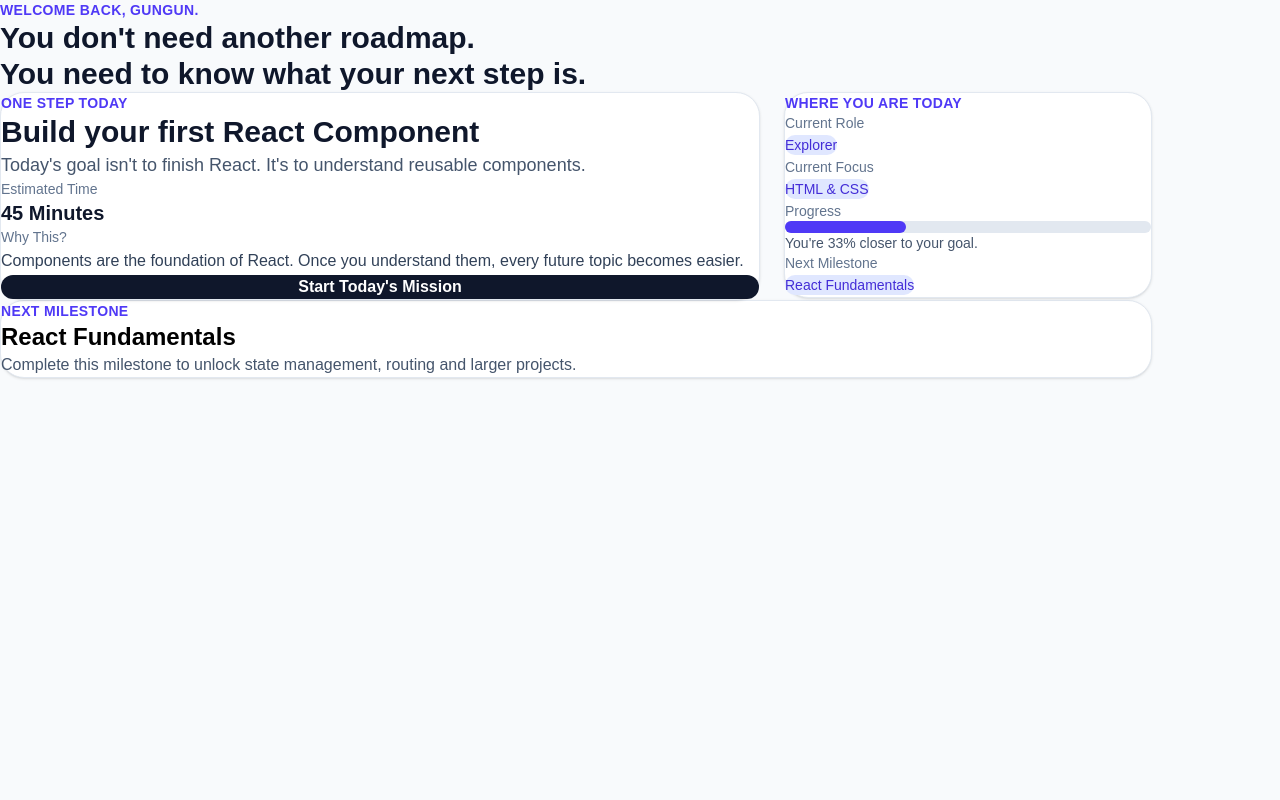
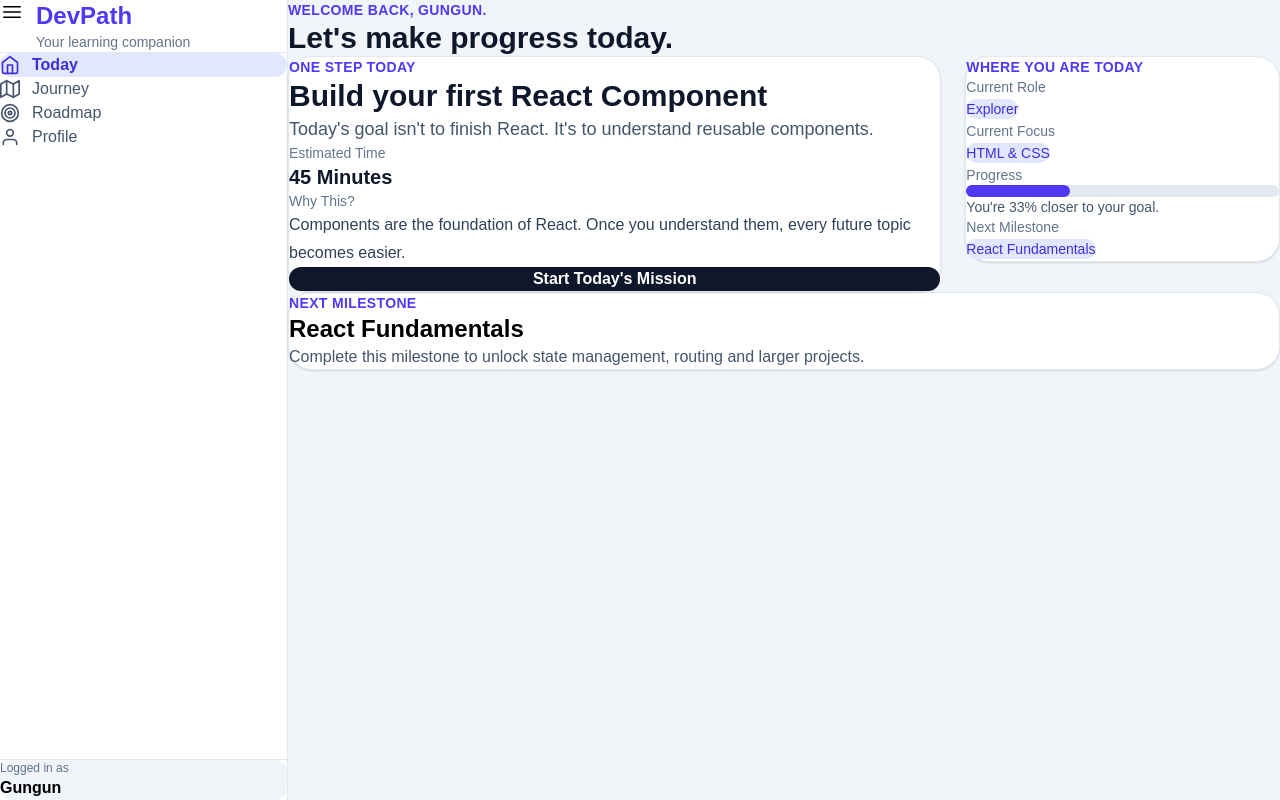
Before and after one commit to gunguncodes/DevPath, a React (Vite) app in the folder Frontend/devpath-ui/: page / in a window 1280 px wide. Built offline with nearby package versions, Linux system fonts and the light colour scheme.

Commit message:
Add collapsible sidebar and improve dashboard layout

```diff
--- a/Frontend/devpath-ui/package.json
+++ b/Frontend/devpath-ui/package.json
@@ -14,6 +14,7 @@
     "react": "^19.2.7",
     "react-dom": "^19.2.7",
     "react-icons": "^5.7.0",
+    "react-router-dom": "^7.18.1",
     "tailwindcss": "^4.3.3"
   },
   "devDependencies": {
--- a/Frontend/devpath-ui/src/App.jsx
+++ b/Frontend/devpath-ui/src/App.jsx
@@ -1,7 +1,21 @@
+import { BrowserRouter, Routes, Route } from "react-router-dom";
+
 import Home from "./pages/Home";
+import Journey from "./pages/Journey";
+import Roadmap from "./pages/Roadmap";
+import Profile from "./pages/Profile";
 
 function App() {
-  return <Home />;
+  return (
+    <BrowserRouter>
+      <Routes>
+        <Route path="/" element={<Home />} />
+        <Route path="/journey" element={<Journey />} />
+        <Route path="/roadmap" element={<Roadmap />} />
+        <Route path="/profile" element={<Profile />} />
+      </Routes>
+    </BrowserRouter>
+  );
 }
 
 export default App;
--- a/Frontend/devpath-ui/src/components/home/Greeting.jsx
+++ b/Frontend/devpath-ui/src/components/home/Greeting.jsx
@@ -6,9 +6,7 @@ function Greeting() {
       </p>
 
       <h1 className="text-3xl font-bold text-slate-900 mt-2">
-        You don't need another roadmap.
-        <br />
-        You need to know what your next step is.
+       Let's make progress today.
       </h1>
     </section>
   );
--- /dev/null
+++ b/Frontend/devpath-ui/src/components/layout/Sidebar.jsx
@@ -0,0 +1,135 @@
+import { NavLink } from "react-router-dom";
+import { HiOutlineBars3 } from "react-icons/hi2";
+import {
+  FiHome,
+  FiMap,
+  FiTarget,
+  FiUser,
+} from "react-icons/fi";
+
+function Sidebar({ collapsed, setCollapsed }) {
+  const links = [
+    {
+      name: "Today",
+      path: "/",
+      icon: <FiHome size={20} />,
+    },
+    {
+      name: "Journey",
+      path: "/journey",
+      icon: <FiMap size={20} />,
+    },
+    {
+      name: "Roadmap",
+      path: "/roadmap",
+      icon: <FiTarget size={20} />,
+    },
+    {
+      name: "Profile",
+      path: "/profile",
+      icon: <FiUser size={20} />,
+    },
+  ];
+
+  return (
+<aside
+    className={`
+    ${collapsed ? "w-20" : "w-72"}
+    bg-white
+    border-r
+    border-slate-200
+    flex
+    flex-col
+    transition-all
+    duration-300
+    ease-in-out
+    `}
+    >
+
+   <div
+  className={`
+    border-b
+    border-slate-200
+    p-5
+    ${collapsed ? "flex justify-center" : ""}
+  `}
+>
+  {collapsed ? (
+    <button
+      onClick={() => setCollapsed(!collapsed)}
+      className="p-2 rounded-lg hover:bg-slate-100 transition"
+    >
+      <HiOutlineBars3 size={24} />
+    </button>
+  ) : (
+    <>
+      <div className="flex items-start gap-3">
+        <button
+          onClick={() => setCollapsed(!collapsed)}
+          className="p-2 rounded-lg hover:bg-slate-100 transition"
+        >
+          <HiOutlineBars3 size={24} />
+        </button>
+
+        <div>
+          <h1 className="text-2xl font-bold text-indigo-600">
+            DevPath
+          </h1>
+
+          <p className="text-sm text-slate-500">
+            Your learning companion
+          </p>
+        </div>
+      </div>
+    </>
+  )}
+</div>
+
+      <nav className="flex-1 px-5 py-8 space-y-2">
+        {links.map((link) => (
+          <NavLink
+            key={link.path}
+            to={link.path}
+            className={({ isActive }) =>
+              `
+              flex
+              items-center
+              ${collapsed ? "justify-center" : "gap-3"}
+              py-3
+              px-4
+              rounded-xl
+              transition-all
+              duration-300
+
+              ${
+              isActive
+              ? "bg-indigo-100 text-indigo-700 font-semibold"
+              : "text-slate-600 hover:bg-slate-100"
+              }
+              `
+              }
+           >
+            {link.icon}
+            {!collapsed && link.name}
+          </NavLink>
+        ))}
+      </nav>
+
+    <div className="border-t border-slate-200 p-6">
+        {!collapsed && (
+        <div className="rounded-xl bg-slate-100 p-4">
+            <p className="text-xs text-slate-500">
+                Logged in as
+            </p>
+
+            <h3 className="font-semibold mt-1">
+                Gungun
+            </h3>
+        </div>
+        )}
+    </div>
+</aside>
+  );
+}
+
+export default Sidebar;
--- a/Frontend/devpath-ui/src/layouts/MainLayout.jsx
+++ b/Frontend/devpath-ui/src/layouts/MainLayout.jsx
@@ -1,10 +1,28 @@
+import { useState } from "react";
+import Sidebar from "../components/layout/Sidebar";
+
 function MainLayout({ children }) {
+  const [collapsed, setCollapsed] = useState(false);
+
   return (
-    <main className="min-h-screen bg-slate-50">
-      <div className="max-w-6xl mx-auto px-8 py-10">
+    <div className="min-h-screen flex bg-slate-100">
+      <Sidebar
+        collapsed={collapsed}
+        setCollapsed={setCollapsed}
+      />
+
+      <main
+        className="
+          flex-1
+          p-10
+          transition-all
+          duration-300
+          ease-in-out
+        "
+      >
         {children}
-      </div>
-    </main>
+      </main>
+    </div>
   );
 }
 
--- /dev/null
+++ b/Frontend/devpath-ui/src/pages/Journey.jsx
@@ -0,0 +1,11 @@
+import MainLayout from "../layouts/MainLayout";
+
+function Journey() {
+  return (
+    <MainLayout>
+      <h1 className="text-3xl font-bold">Journey Page</h1>
+    </MainLayout>
+  );
+}
+
+export default Journey;
--- /dev/null
+++ b/Frontend/devpath-ui/src/pages/Profile.jsx
@@ -0,0 +1,9 @@
+function Profile() {
+  return (
+    <div className="p-8">
+      <h1>Profile Page</h1>
+    </div>
+  );
+}
+
+export default Profile;
--- /dev/null
+++ b/Frontend/devpath-ui/src/pages/Roadmap.jsx
@@ -0,0 +1,9 @@
+function Roadmap() {
+  return (
+    <div className="p-8">
+      <h1>Roadmap Page</h1>
+    </div>
+  );
+}
+
+export default Roadmap;
```
Also changed, not shown: 1 other file (tests, documents, lock files or other folders).
